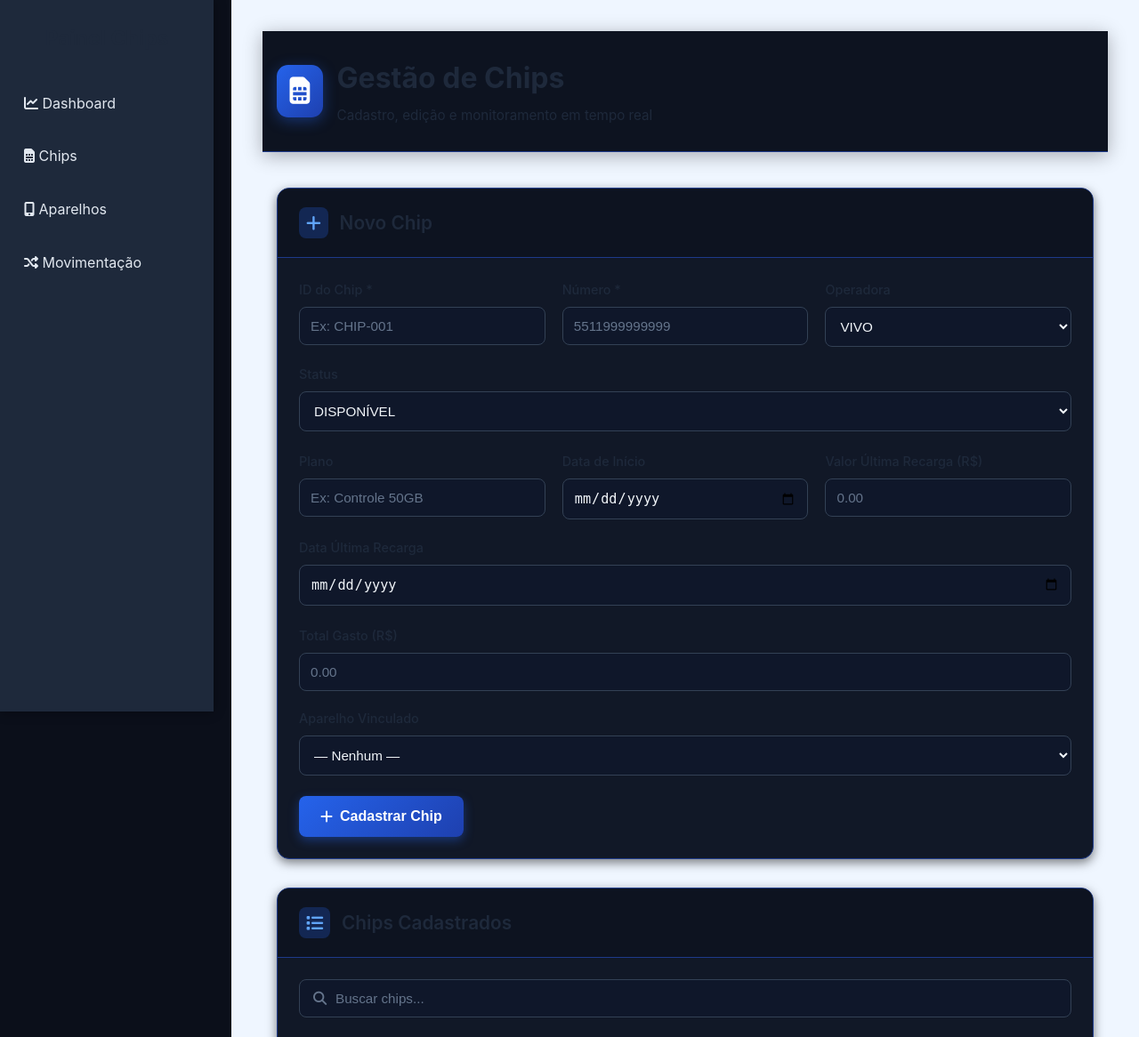
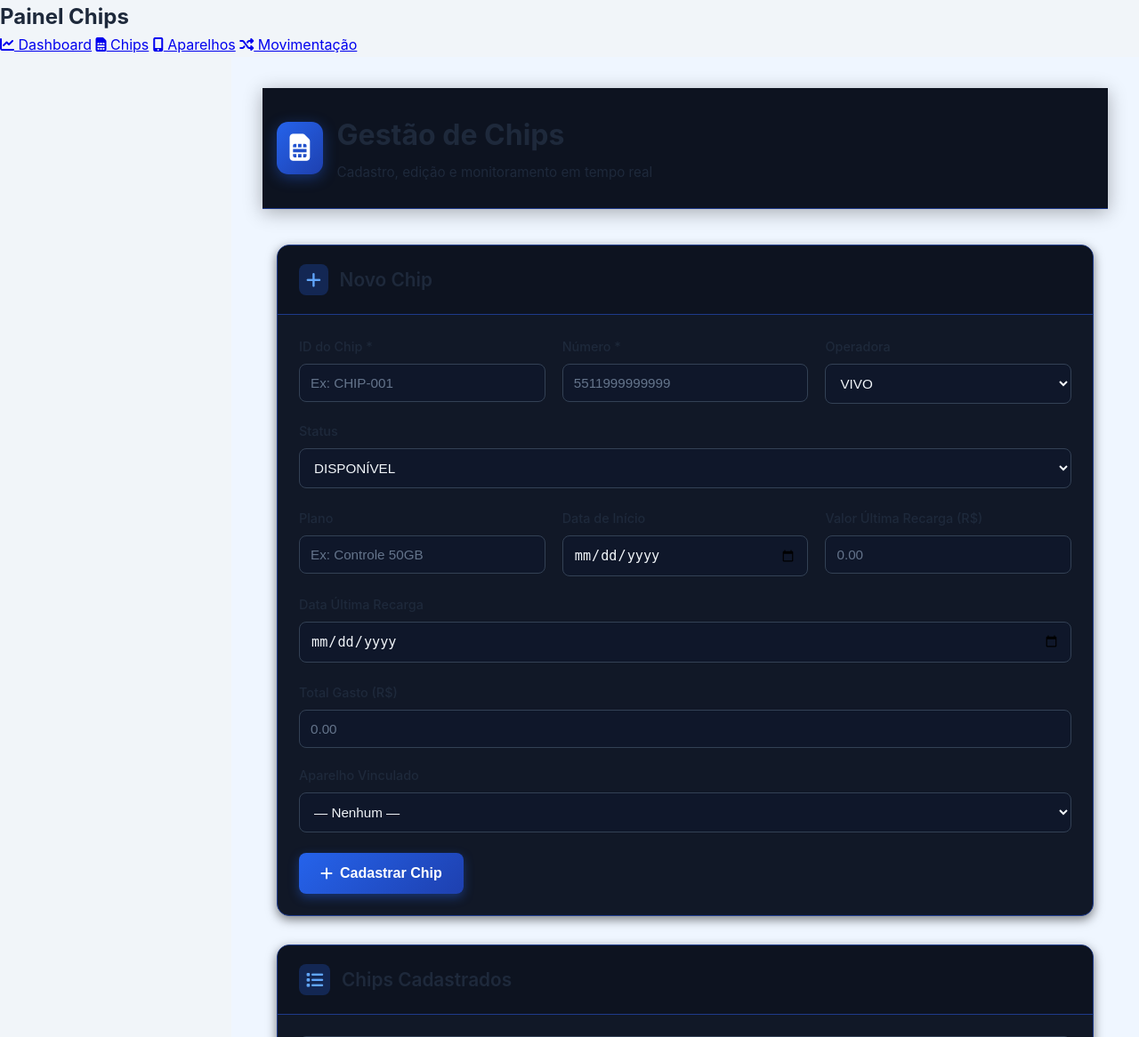
Before and after one commit to desenvoltoo/painel-chips, a Flask app: template templates/chips.html in a window 1280 px wide. Shown: the top 1166 px of the page at 89% size. Run offline with Flask 3, Linux system fonts and the light colour scheme; the template is opened without the code that fills it, so the values that code supplies are empty; some libraries are stand-ins or nearby versions.

Commit message:
Update base.html

```diff
--- a/templates/base.html
+++ b/templates/base.html
@@ -13,91 +13,33 @@
           href="https://cdn.datatables.net/1.13.6/css/jquery.dataTables.min.css">
 
     <!-- CSS Geral -->
-    <link rel="stylesheet" href="/static/css/style.css">
+    <link rel="sheet" href="/static/css/.css">
 
     <!-- JS -->
     <script src="https://code.jquery.com/jquery-3.7.1.min.js"></script>
     <script src="https://cdn.datatables.net/1.13.6/js/jquery.dataTables.min.js"></script>
 
     <style>
-        /* ======================
-           TEMA GLOBAL AJUSTADO
-        =======================*/
-
         body {
             margin: 0;
             font-family: "Inter", sans-serif;
-
-            /* 👉 REMOVIDO O FUNDO PRETO */
-            background: #0b0f1a !important;
-            color: #e2e8f0 !important;
+            background: #f1f5f9 !important;
+            color: #1e293b !important;
         }
 
-        /* ===== SIDEBAR ===== */
-        .sidebar {
-            width: 240px;
-            height: 100vh;
-            background: #1e293b; /* cinza premium */
-            padding: 25px 15px;
-            position: fixed;
-            top: 0;
-            left: 0;
-            color: white;
-            box-shadow: 0 0 12px #0006;
-        }
-
-        .side-title {
-            font-size: 23px;
-            font-weight: 700;
-            margin-bottom: 30px;
-            text-align: center;
-        }
-
-        .sidebar a {
-            display: block;
-            padding: 12px;
-            margin-bottom: 10px;
-            color: #e2e8f0;
-            text-decoration: none;
-            border-radius: 8px;
-            font-size: 16px;
-            transition: 0.2s;
-        }
-
-        .sidebar a:hover {
-            background: #334155;
-            color: white;
-        }
-
-        /* ===== CONTEÚDO ===== */
         .content {
             margin-left: 260px;
             padding: 35px;
-
-            /* 👉 REMOVIDO COLOR: WHITE */
             color: #1e293b !important;
-
-            /* fundo leve igual ao tema premium */
             background: #eff6ff;
             min-height: 100vh;
-        }
-
-        .page-header {
-            margin-bottom: 25px;
-        }
-
-        .titulo-pagina {
-            font-size: 28px;
-            font-weight: 700;
-            margin: 0;
-            color: #1e293b !important;
         }
 
         h1, h2, h3, p, span, td, th, label {
             opacity: 1 !important;
             color: #1e293b !important;
         }
-    </style>
+</style>
 </head>
 
 <body>
```
